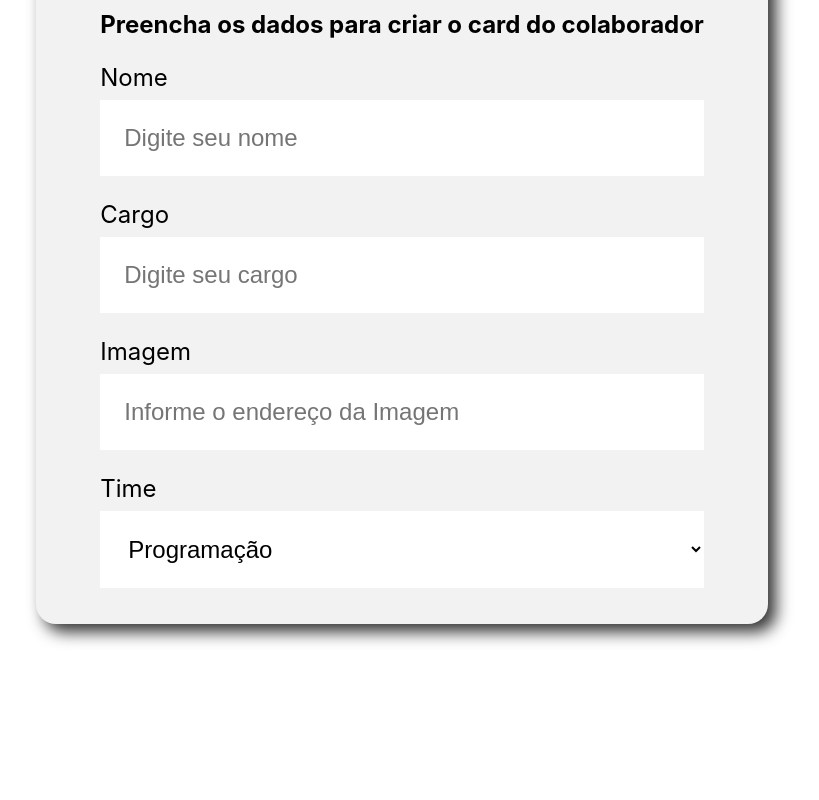
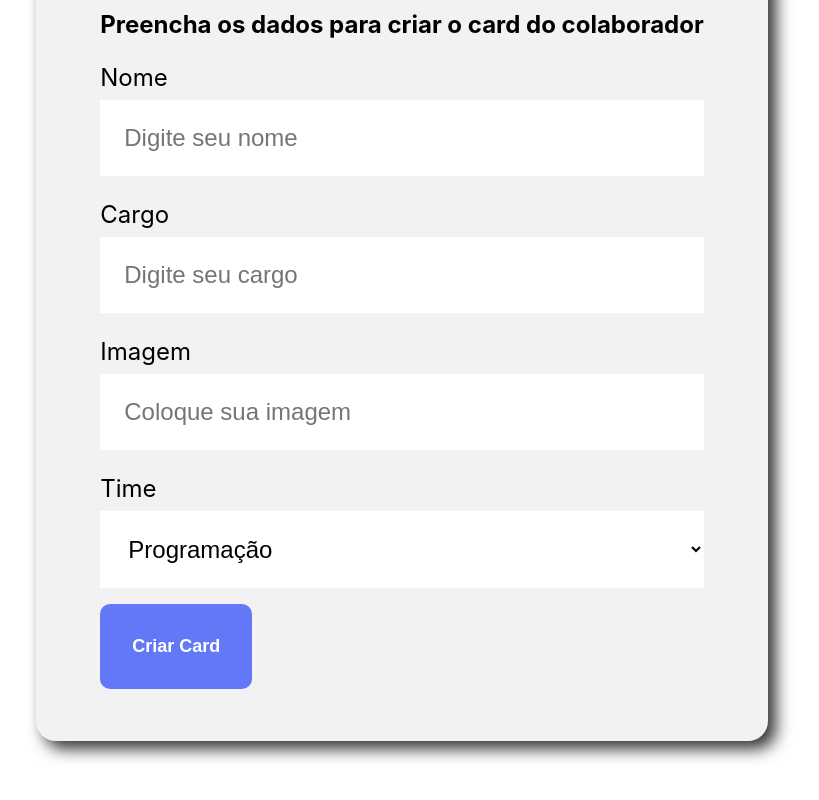
Before and after one commit to BrunoKirovs/organo-react, a React (Create React App) app in the folder organo/: page / in a window 1280 px wide. Shown: the part 430-1230 px from the top of the page, without its empty margins (238-1057 px from the left). Before the commit the page ends 1134 px from the top, so only its background shows below. Built offline with nearby package versions, Linux system fonts and the light colour scheme.

Commit message:
Update formulario-organo.2

```diff
--- a/organo/src/App.js
+++ b/organo/src/App.js
@@ -1,12 +1,21 @@
+import { useState } from 'react';
 import Banner from './componentes/Banner/Banner';
 import Formulario from './componentes/Formulario';
 
 
 function App() {
+
+  const [colaboradores, setColaboradores] = useState ([])
+
+  const aoNovoColaboradorAdicionado = (colaborador) => {
+      console.log(colaborador)
+      setColaboradores([...colaboradores, colaborador])
+  }
+
   return (
     <div className="App">
       <Banner/>
-      <Formulario/>
+      <Formulario aoColaboradorCadastrado={colaborador => aoNovoColaboradorAdicionado(colaborador)}/>
     </div>
   );
 }
--- /dev/null
+++ b/organo/src/componentes/Botao/Botao.css
@@ -0,0 +1,15 @@
+.botao {
+    background-color: #6278f7;
+    border-radius: 10px;
+    font-weight: 700;
+    font-size: 18px;
+    padding: 32px;
+    border: none;
+    cursor: pointer;
+    color: #fff;
+    margin: 16px 0;
+ }
+
+.botao:hover {
+    color: #95ffd4;
+}
--- /dev/null
+++ b/organo/src/componentes/Botao/index.js
@@ -0,0 +1,10 @@
+import './Botao.css'
+
+const Botao = (prosp) => {
+
+    return (<button className='botao'>
+        {prosp.texto}
+    </button>)
+}
+
+export default Botao
--- a/organo/src/componentes/CampoTexto/index.js
+++ b/organo/src/componentes/CampoTexto/index.js
@@ -1,11 +1,16 @@
+import {useState} from 'react'
 import './CampoTexto.css'
 
 const CampoTexto = (props) => {
 
+    const aoDigitado = (evento) => {
+        props.aoAlterado(evento.target.value)
+    }
+
     return (
         <div className="campo-texto">
             <label>{props.label}</label>
-            <input placeholder={props.placeholder}/>
+            <input value={props.valor} onChange={aoDigitado} required={props.obrigatorio} placeholder={props.placeholder}/>
         </div>
     )
 
--- a/organo/src/componentes/Formulario/index.js
+++ b/organo/src/componentes/Formulario/index.js
@@ -1,8 +1,10 @@
+import Botao from '../Botao'
 import CampoTexto from '../CampoTexto'
 import ListaSuspensa from '../ListaSuspensa'
 import './Formulario.css'
+import {useState} from 'react'
 
-const Formulario = () => {
+const Formulario = (props) => {
 
     const times = [
             'Programação',
@@ -14,14 +16,54 @@
             'Inovação e Gestão',
     ]
 
+    const [nome, setNome] = useState('')
+    const [cargo, setCargo] = useState('')
+    const [imagem, setImagem] = useState('')
+    const [time, setTime] = useState('')
+
+    const aoSalvar = (evento) => {
+        evento.preventDefault()
+        props.aoColaboradorCadastrado({
+            nome,
+            cargo,
+            imagem,
+            time,
+        })
+    }
+
     return (
         <section className = "formulario">
-            <form>
+            <form onSubmit={aoSalvar}>
                 <h2>Preencha os dados para criar o card do colaborador</h2>
-                <CampoTexto label="Nome" placeholder="Digite seu nome" />
-                <CampoTexto label="Cargo" placeholder="Digite seu cargo" />
-                <CampoTexto label="Imagem" placeholder="Informe o endereço da Imagem" />
-                <ListaSuspensa label="Time" itens = {times}/>
+                <CampoTexto
+                    obrigatorio = {true}
+                    label="Nome"
+                    placeholder="Digite seu nome"
+                    valor={nome}
+                    aoAlterado={valor => setNome(valor)}
+                />
+                <CampoTexto
+                    obrigatorio = {true}
+                    label="Cargo"
+                    placeholder="Digite seu cargo"
+                    valor={cargo}
+                    aoAlterado={valor => setCargo(valor)}
+                 />
+                <CampoTexto
+                    obrigatorio = {true}
+                    label="Imagem"
+                    placeholder="Coloque sua imagem"
+                    valor={imagem}
+                    aoAlterado={valor => setImagem(valor)}
+                />
+                <ListaSuspensa
+                    obrigatorio={true}
+                    label="Time"
+                    itens={times}
+                    valor={time}
+                    aoAlterado={valor => setTime(valor)}
+                />
+                <Botao texto="Criar Card"/>
             </form>
         </section>
     )
--- a/organo/src/componentes/ListaSuspensa/index.js
+++ b/organo/src/componentes/ListaSuspensa/index.js
@@ -1,12 +1,10 @@
 import './ListaSuspensa.css'
 
 const ListaSuspensa = (props) => {
-    console.log(props.itens)
-
     return (
         <div className = 'lista-suspensa'>
             <label>{props.label}</label>
-            <select>
+            <select onChange={evento => props.aoAlterado(evento.target.value)}required={props.required} value={props.value}>
                 {props.itens.map(item => <option key={item}>{item}</option>)}
             </select>
         </div>
```
Lines whose indentation alone changed are shown as unchanged.
